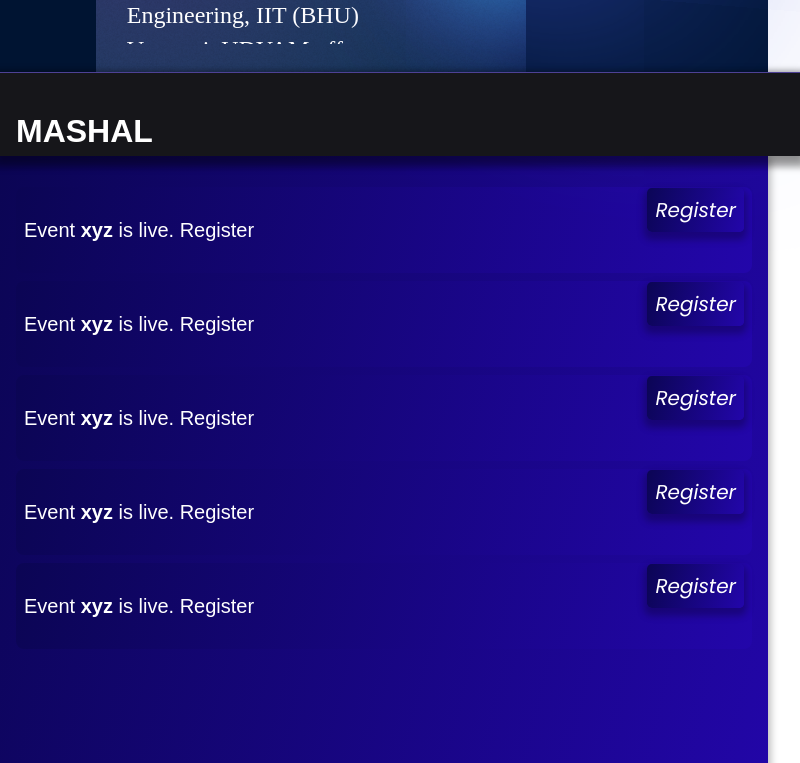
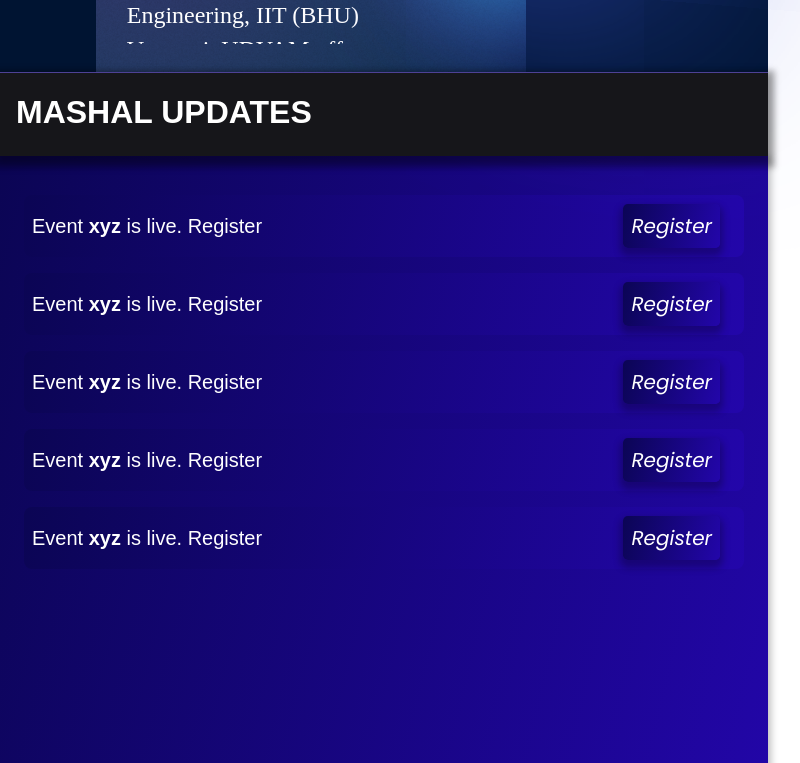
Before and after one commit to Udyam/main-website, a React (Create React App) app: page / in a window 768 px wide. Shown: the part 1257-2020 px from the top of the page, 800 px wide, since content can reach past the window. Built offline with nearby package versions, Linux system fonts and the light colour scheme; a web font is replaced by a local one.

Commit message:
updates fixed

```diff
--- a/src/components/updates/updates.css
+++ b/src/components/updates/updates.css
@@ -2,6 +2,7 @@
 @import url('https://fonts.googleapis.com/css2?family=Poppins:ital,wght@0,400;0,500;0,700;0,900;1,400;1,500;1,700;1,900&display=swap');
 .updates-main-container {
   font-family: '.Poppins', sans-serif;
+  /* overflow: hidden; */
 }
 .update-content a {
   position: relative;
@@ -9,6 +10,7 @@
   border: 0.5vh;
   border-radius: 1vh;
   padding: 1vh 1vh;
+  margin: 2vh 2vh;
   text-decoration: none;
   color: white;
   font-style: italic;
@@ -19,6 +21,8 @@
 }
 .updates-main-container h1 {
   font-size: 6vh;
+  margin: 0;
+  margin-top: 1vh;
   /* padding: 0.3rem 0rem; */
 }
 .updates-udyam-head-container {
@@ -27,7 +31,7 @@
   box-shadow: 0px 5px 7px 3px rgba(0, 0, 0, 0.25);
   color: white;
   height: 12vh;
-  padding: 1rem 8rem;
+  padding: 0.5rem 8rem;
   font-size: 2rem;
   position: sticky;
   z-index: 1;
@@ -63,7 +67,7 @@
   box-shadow: 0px 5px 6px 7px rgba(0, 0, 0, 0.25);
   color: white;
   height: 12vh;
-  padding: 1rem 8rem;
+  padding: 0.5rem 8rem;
   font-size: 2rem;
   position: sticky;
   z-index: 1;
@@ -88,7 +92,7 @@
   mix-blend-mode: normal;
   color: white;
   height: 12vh;
-  padding: 1rem 8rem;
+  padding: 0.5rem 8rem;
   font-size: 2rem;
   position: sticky;
   z-index: 1;
@@ -108,14 +112,17 @@
 }
 
 .update-content {
-  line-height: 2;
+  line-height: 1;
   font-size: 1.5rem;
 }
 .update-paragraph {
   border: 1vh;
   border-radius: 1vh;
   margin: 2vh 2vh;
-  padding: 1vh 3vh;
+  padding: 2.5vh 3vh;
+}
+.update-paragraph p {
+  margin: 0;
 }
 .update-information {
   width: 80%;
@@ -174,6 +181,7 @@
   .updates-main-container h1 {
     font-size: 3vh;
     padding-top: 0;
+    margin: 0;
   }
   .updates-udyam-head-container {
     background: linear-gradient(283.87deg, #2306ab -1.02%, #0b0554 100%);
@@ -303,7 +311,7 @@
     z-index: 1;
     bottom: 16vh;
     top: 0vh;
-    width: 100vw;
+    /* width: 100vw; */
   }
 
   .updates-udyam-content {
@@ -330,7 +338,7 @@
     z-index: 1;
     bottom: 8vh;
     top: 8vh;
-    width: 100vw;
+    /* width: 100vw; */
   }
 
   .updates-udgam-content {
@@ -357,7 +365,7 @@
     z-index: 1;
     bottom: 0vh;
     top: 16vh;
-    width: 100vw;
+    /* width: 100vw; */
   }
 
   .updates-mashal-content {
@@ -380,8 +388,8 @@
     border: 1vh;
 
     border-radius: 1vh;
-    margin: 1vh;
-    padding: 1vh 1vh;
+    margin: 2vh 2vh;
+    padding: 2vh 1vh;
   }
   .update-information {
     width: 75%;
--- a/src/components/updates/updates.js
+++ b/src/components/updates/updates.js
@@ -5,7 +5,7 @@
     <>
       <section className="updates-main-container">
         <div className="updates-udyam-head-container udyam-background-dark">
-          <h1>UDYAM</h1>
+          <h1>UDYAM UPDATES</h1>
         </div>
         <div className="updates-udyam-content udyam-background-dark">
           <div className="update-content">
@@ -78,7 +78,7 @@
         </div>
 
         <div className="updates-udgam-head-container udgam-background-dark">
-          <h1>UDGAM</h1>
+          <h1>UDGAM UPDATES</h1>
         </div>
         <div className="updates-udgam-content udgam-background-dark">
           <div className="update-content">
@@ -151,7 +151,7 @@
         </div>
 
         <div className="updates-mashal-head-container mashal-background-dark">
-          <h1>MASHAL</h1>
+          <h1>MASHAL UPDATES</h1>
         </div>
         <div className="updates-mashal-content mashal-background-dark">
           <div className="update-content">
```
